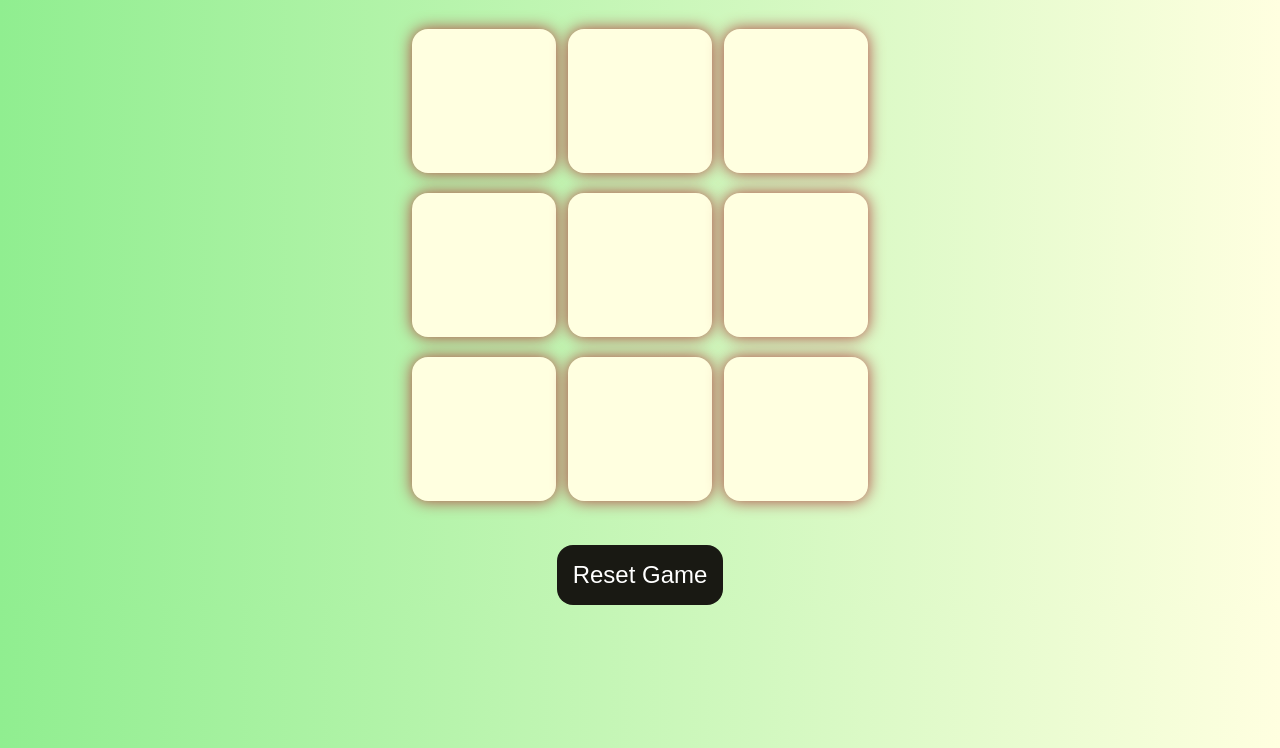
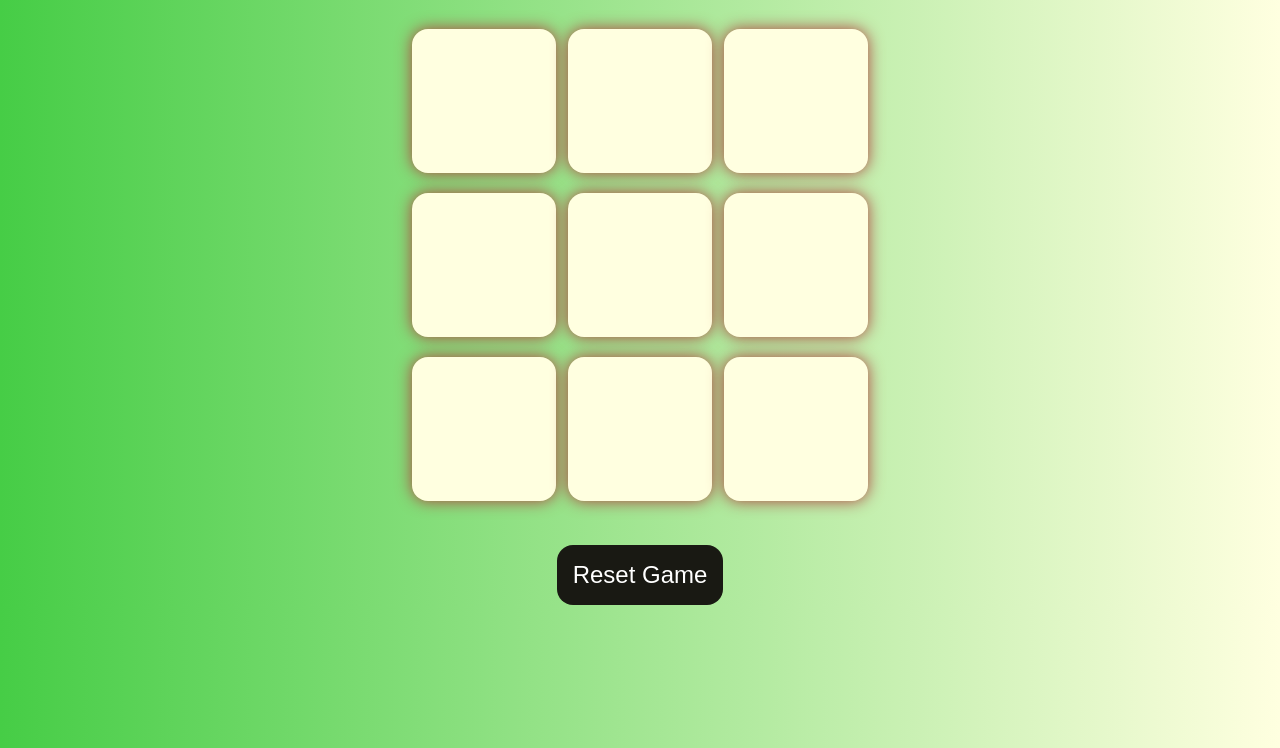
Before and after one commit to shivamRaj777/TicTacToe_Game, a plain HTML site: page index.html in a window 1280 px wide. Shown: the part 52-800 px from the top of the page. Drawn offline with Linux system fonts and the light colour scheme.

Commit message:
changed light green color to fair green in body section

```diff
--- a/style.css
+++ b/style.css
@@ -3,7 +3,7 @@
     padding: 0;
 }
 body{
-    background:linear-gradient(to left, lightyellow,lightgreen);
+    background:linear-gradient(to left, lightyellow,rgb(70, 205, 70));
     text-align: center;
 }
 
```
